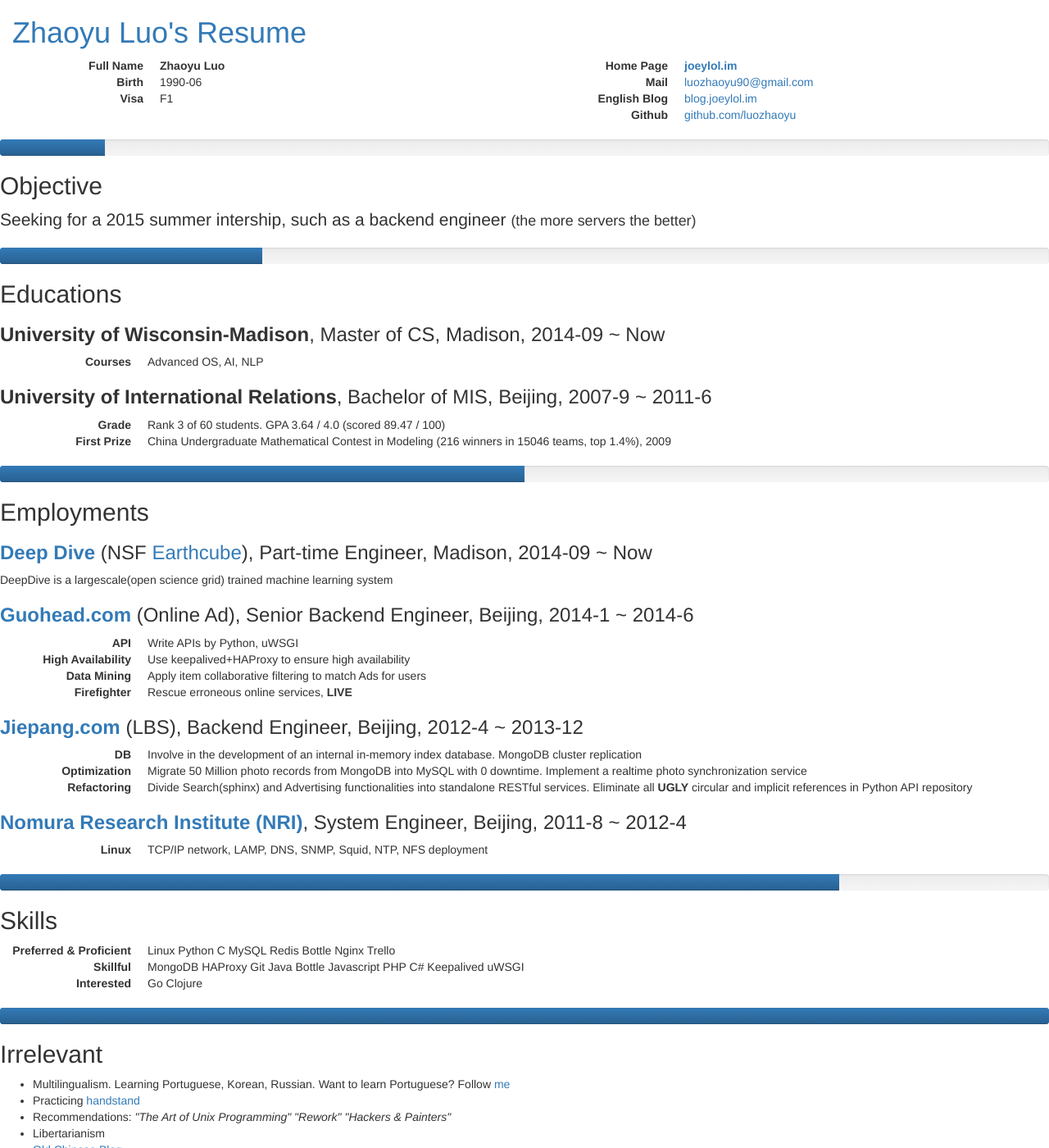
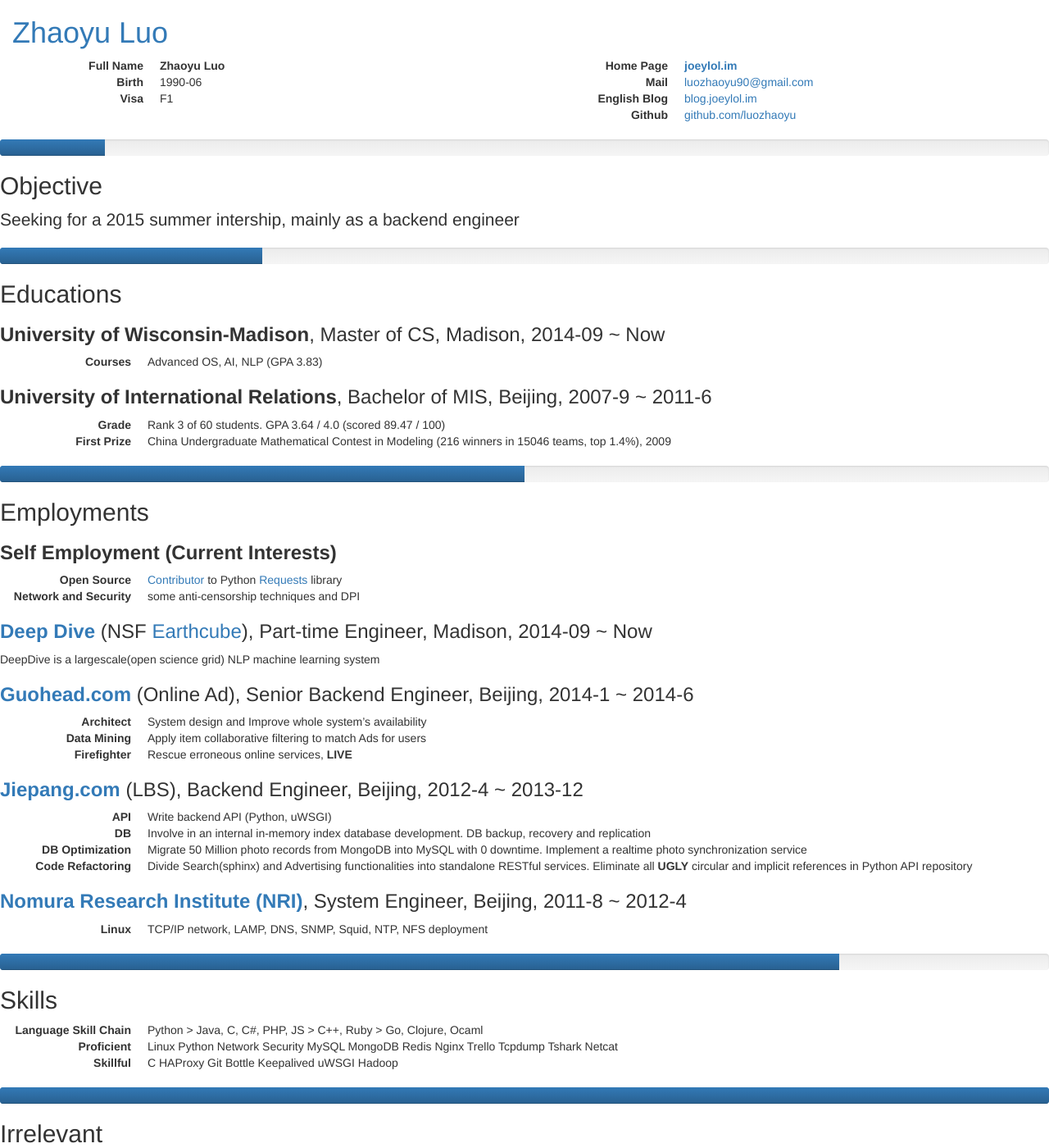
Before and after one commit to luozhaoyu/luozhaoyu.github.io, a Jekyll site: the page resume.html, which Jekyll copies as it is, in a window 1280 px wide and 1400 px high. Shown: the whole window at 82% size. Built offline with Jekyll 4.4.1, drawn with Linux system fonts in a browser that asks for light colours; nearby versions of some CDN libraries; Markdown is read by kramdown in place of the engine named in the settings; some of the changed text lies outside the part shown.

Commit message:
update resume

```diff
--- a/resume.html
+++ b/resume.html
@@ -25,7 +25,7 @@
     <div class="container-fluid">
         <div class="row">
         <div class="col-xs-12">
-            <a href="http://joeylol.im"><h1>Zhaoyu Luo's Resume</h1></a>
+            <a href="http://joeylol.im"><h1>Zhaoyu Luo</h1></a>
             <div class="row">
                 <div class="col-xs-6">
                     <dl class="dl-horizontal text-left">
@@ -58,7 +58,7 @@
         <div class="row">
             <div class="progress"><div class="progress-bar" style="width: 10%"></div></div>
             <h2>Objective</h2>
-            <p class="lead">Seeking for a 2015 summer intership, such as a backend engineer <small>(the more servers the better)</small><p>
+            <p class="lead">Seeking for a 2015 summer intership, mainly as a backend engineer<p>
         </div>
 
         <div class="row">
@@ -66,7 +66,7 @@
             <h2>Educations</h2>
                 <h3><strong>University of Wisconsin-Madison</strong>, Master of CS, Madison, 2014-09 ~ Now</h3>
                 <dl class="dl-horizontal">
-                    <dt>Courses</dt><dd>Advanced OS, AI, NLP</dd>
+                    <dt>Courses</dt><dd>Advanced OS, AI, NLP (GPA 3.83)</dd>
                 </dl>
                 <h3><strong>University of International Relations</strong>, Bachelor of MIS, Beijing, 2007-9 ~ 2011-6</h3>
                 <dl class="dl-horizontal">
@@ -78,24 +78,31 @@
         <div class="row">
             <div class="progress"><div class="progress-bar" style="width: 50%"></div></div>
             <h2>Employments</h2>
+                <h3><strong>Self Employment (Current Interests)</strong></h3>
+                <dl class="dl-horizontal">
+                    <dt>Open Source</dt>
+                        <dd><a href="http://github.com/luozhaoyu">Contributor</a> to Python <a href="http://docs.python-requests.org/en/latest/">Requests</a> library</dd>
+                    <dt>Network and Security</dt><dd>some anti-censorship techniques and DPI</dd>
+                </dl>
                 <h3><strong><a href="http://deepdive.stanford.edu/">Deep Dive</a></strong>
                 (NSF <a href="http://www.nsf.gov/geo/earthcube/">Earthcube</a>), Part-time Engineer, Madison, 2014-09 ~ Now</h3>
-                DeepDive is a large­scale(open science grid) trained machine learning system
+                DeepDive is a large­scale(open science grid) NLP machine learning system
                 <h3><strong><a href="http://guohead.com">Guohead.com</a></strong>
                 (Online Ad), Senior Backend Engineer, Beijing, 2014-1 ~ 2014-6</h3>
                 <dl class="dl-horizontal">
-                    <dt>API</dt><dd>Write APIs by Python, uWSGI</dd>
-                    <dt>High Availability</dt><dd>Use keepalived+HAProxy to ensure high availability</dd>
+                    <dt>Architect</dt><dd>System design and Improve whole system’s availability</dd>
                     <dt>Data Mining</dt><dd>Apply item collaborative filtering to match Ads for users</dd>
                     <dt>Firefighter</dt><dd>Rescue erroneous online services, <strong>LIVE</strong></dd>
                 </dl>
                 <h3><strong><a href="http://jiepang.com">Jiepang.com</a></strong> (LBS), Backend Engineer, Beijing, 2012-4 ~ 2013-12</h3>
                 <dl class="dl-horizontal">
-                    <dt>DB</dt><dd>Involve in the development of an internal in-memory index database. MongoDB cluster replication</dd>
-                    <dt>Optimization</dt><dd>Migrate 50 Million photo records from MongoDB into MySQL with 0 downtime.
+                    <dt>API</dt><dd>Write backend API (Python, uWSGI)</dd>
+                    <dt>DB</dt><dd>Involve in an internal in-memory index database development.
+                    DB backup, recovery and replication</dd>
+                    <dt>DB Optimization</dt><dd>Migrate 50 Million photo records from MongoDB into MySQL with 0 downtime.
                     Implement a realtime photo synchronization service
                     </dd>
-                    <dt>Refactoring</dt><dd>Divide Search(sphinx) and Advertising functionalities into standalone
+                    <dt>Code Refactoring</dt><dd>Divide Search(sphinx) and Advertising functionalities into standalone
                     RESTful services. Eliminate all <strong>UGLY</strong> circular and implicit references in Python API repository
                     </dd>
                 </dl>
@@ -109,9 +116,11 @@
             <div class="progress"><div class="progress-bar" style="width: 80%"></div></div>
             <h2>Skills</h2>
             <dl class="dl-horizontal">
-                <dt>Preferred & Proficient</dt><dd>Linux Python C MySQL Redis Bottle Nginx Trello</dd>
-                <dt>Skillful</dt><dd>MongoDB HAProxy Git Java Bottle Javascript PHP C# Keepalived uWSGI</dd>
-                <dt>Interested</dt><dd>Go Clojure</dd>
+                <dt>Language Skill Chain</dt><dd>Python > Java, C, C#, PHP, JS > C++, Ruby > Go, Clojure,
+                Ocaml</dd>
+                <dt>Proficient</dt><dd>Linux Python Network Security MySQL MongoDB Redis Nginx Trello
+                Tcpdump Tshark Netcat</dd>
+                <dt>Skillful</dt><dd>C HAProxy Git Bottle Keepalived uWSGI Hadoop</dd>
             </dl>
         </div>
         <div class="row">
@@ -119,8 +128,8 @@
             <h2>Irrelevant</h2>
             <ul>
                 <li>Multilingualism. Learning Portuguese, Korean, Russian. Want to learn Portuguese? Follow <a href="https://www.duolingo.com/luozhaoyu">me</a></li>
-                <li>Practicing <a href="https://www.google.com/search?q=handstand&newwindow=1&es_sm=93&tbm=isch&tbo=u&source=univ&sa=X&ei=JuwkVMnoFcuMyATJwoDQCA&ved=0CCcQsAQ&biw=1301&bih=657">handstand</a></li>
-                <li>Recommendations: <i>"The Art of Unix Programming"</i> <i>"Rework"</i> <i>"Hackers & Painters"</i></li>
+                <li>Practicing <a href="https://www.google.com/search?q=handstand&newwindow=1&es_sm=93&tbm=isch&tbo=u&source=univ&sa=X&ei=JuwkVMnoFcuMyATJwoDQCA&ved=0CCcQsAQ&biw=1301&bih=657">handstand</a> and <a href="http://en.wikipedia.org/wiki/Aikido">Aikido</a></li>
+                <li>Book Recommendations: <i>"The Art of Unix Programming"</i> <i>"Rework"</i> <i>"Hackers & Painters"</i></li>
                 <li>Libertarianism</li>
                 <li><a href="http://luozhaoyu.iteye.com/">Old Chinese Blog</a></li>
             </ul>
```
Also changed, not shown: _posts/2015-1-21-programming-languages.md (+7 -3 lines).
